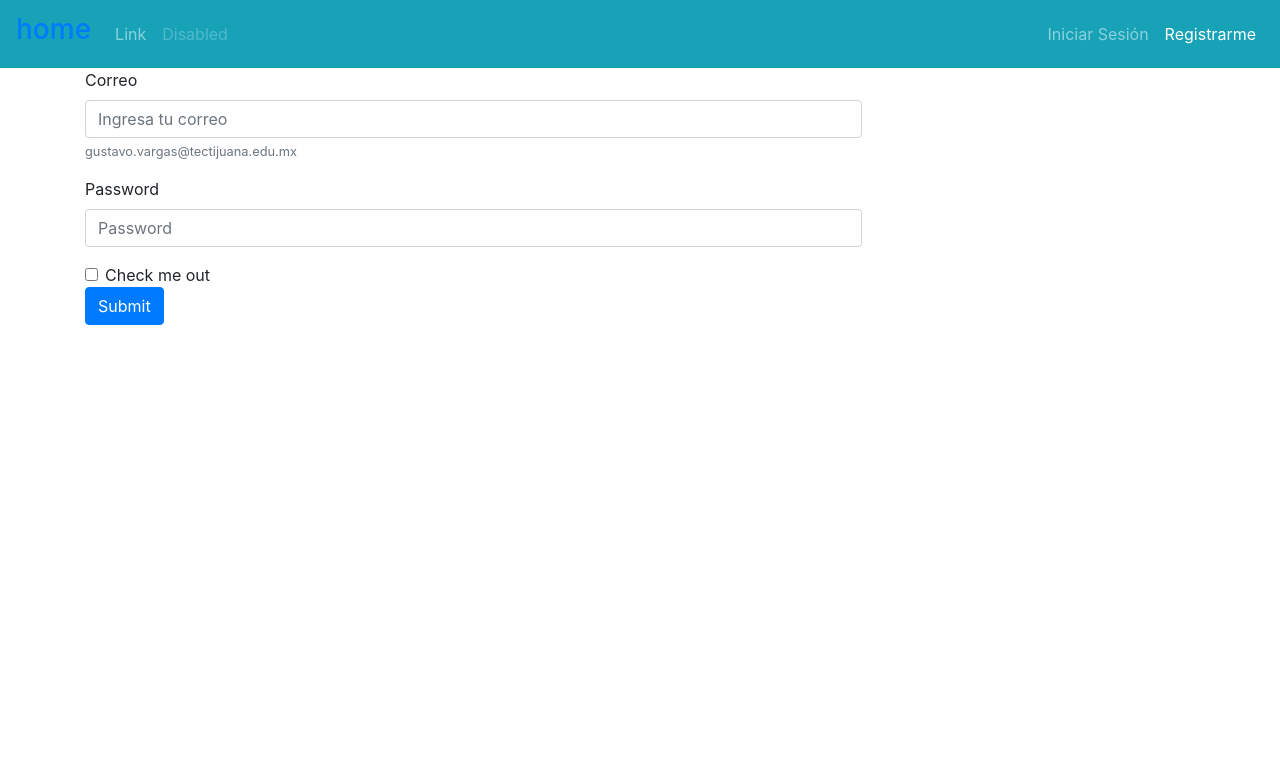
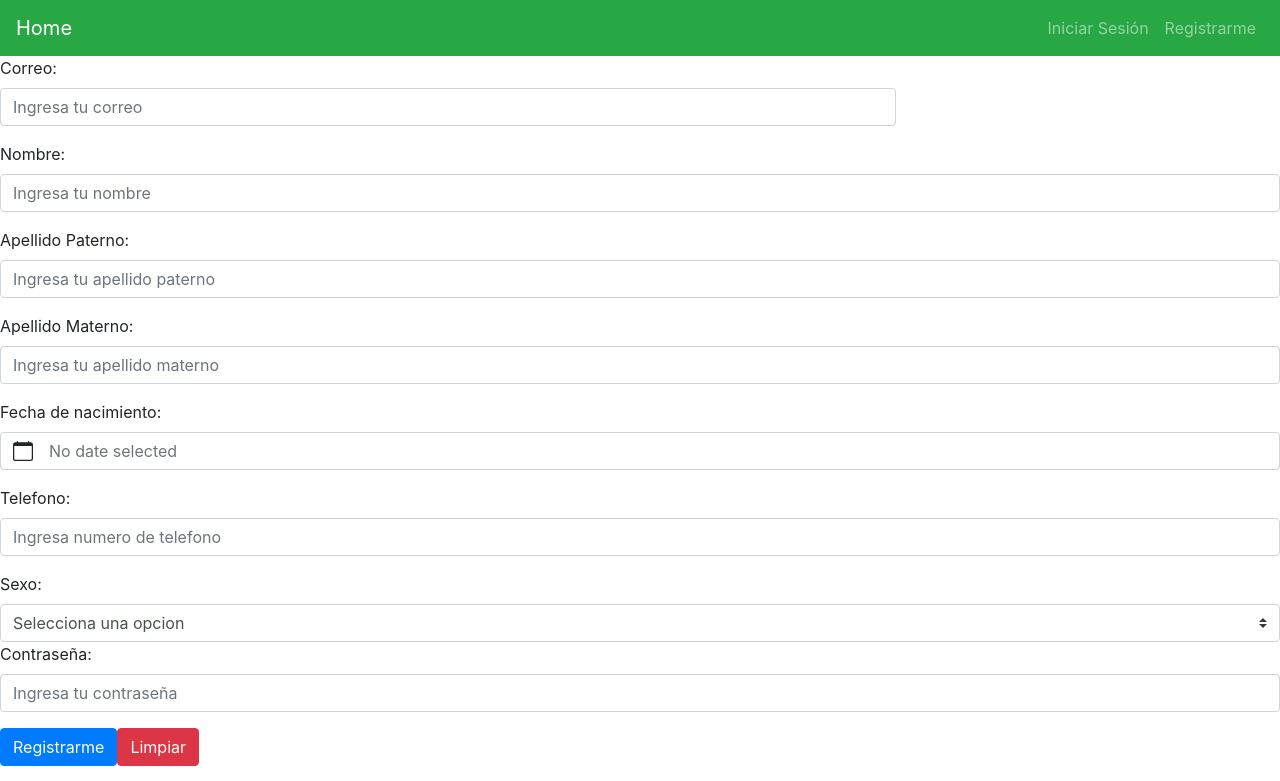
Before and after one commit to GustavoVargasLopez/DiarioInteligente, a Vue app in the folder frontend/: page /register in a window 1280 px wide. Shown: the top 781 px of the page. Built offline with nearby package versions, Linux system fonts and the light colour scheme.

Commit message:
Version 2 del proyecto

```diff
--- a/frontend/src/components/Layout/Navigation.vue
+++ b/frontend/src/components/Layout/Navigation.vue
@@ -1,29 +1,14 @@
 <template >
         <div>
-    <b-navbar toggleable="lg" type="dark" variant="info">
-        <b-navbar-brand>
-           <router-link to="/">
-            <h3 class="title is-3">home</h3>
-           </router-link>
-
-        </b-navbar-brand>
-
+    <b-navbar toggleable="md" type="dark" variant="success">
         <b-navbar-toggle target="nav-collapse"></b-navbar-toggle>
-
         <b-collapse id="nav-collapse" is-nav>
-        <b-navbar-nav>
-            <b-nav-item href="#">Link</b-nav-item>
-            <b-nav-item href="#" disabled>Disabled</b-nav-item>
-        </b-navbar-nav>
+       <b-navbar-brand href="#">Home</b-navbar-brand>
 
         <!-- Right aligned nav items -->
         <b-navbar-nav class="ml-auto">
-          <li class="nav-item">
-                <router-link  to="/login" class="nav-link"  active-class="active" exact style="cursor: pointer">Iniciar Sesión</router-link>
-            </li>
-          <li class="nav-item">
-                <router-link to="/register" class="nav-link" active-class="active" exact style="cursor: pointer">Registrarme</router-link>
-            </li>
+            <b-nav-item :to="{name: 'login'}">Iniciar Sesión</b-nav-item>
+            <b-nav-item :to="{name: 'register'}">Registrarme</b-nav-item>
         </b-navbar-nav>
         </b-collapse>
     </b-navbar>
--- a/frontend/src/views/Auth/Register.vue
+++ b/frontend/src/views/Auth/Register.vue
@@ -1,29 +1,136 @@
 <template>
-    <div class="container">
-        <div class="columns">
-            <div style="center">
-                <form action="" >
-                    <div class="form-group">
-                        <label for="exampleInputEmail1">Correo</label>
-                        <input type="email" class="form-control" style="width:70%" id="exampleInputEmail1" aria-describedby="emailHelp" placeholder="Ingresa tu correo" />
-                        <small id="emailHelp" class="form-text text-muted">gustavo.vargas@tectijuana.edu.mx</small>
-                    </div>
-                    <div class="form-group">
-                        <label for="exampleInputPassword1">Password</label>
-                        <input type="password" class="form-control" style="width:70%" id="exampleInputPassword1" placeholder="Password" />
-                    </div>
-                    <div class="form-check">
-                        <input type="checkbox" class="form-check-input" id="exampleCheck1" />
-                        <label class="form-check-label" for="exampleCheck1">Check me out</label>
-                    </div>
-                    <button type="submit" class="btn btn-primary">Submit</button>
-                </form>
-            </div>
-        </div>
-    </div>
+  <div>
+    <b-form @submit="onSubmit" @reset="onReset" v-if="show">
+      <b-form-group
+        id="input-group-1"
+        label="Correo:"
+        label-for="input-1"
+      >
+        <b-form-input
+          id="input-1"
+          v-model="form.email"
+          type="email"
+          style="width:70%"
+          required
+          placeholder="Ingresa tu correo"
+        ></b-form-input>
+      </b-form-group>
+
+      <b-form-group id="input-group-2" label="Nombre:" label-for="input-2">
+        <b-form-input
+          id="input-2"
+          v-model="form.name"
+          required
+          placeholder="Ingresa tu nombre"
+        ></b-form-input>
+      </b-form-group>
+
+      <b-form-group id="input-group-4" label="Apellido Paterno:" label-for="input-4">
+        <b-form-input
+          id="input-4"
+          v-model="form.apellidop"
+          required
+          placeholder="Ingresa tu apellido paterno"
+        ></b-form-input>
+      </b-form-group>
+
+      <b-form-group id="input-group-5" label="Apellido Materno:" label-for="input-5">
+        <b-form-input
+          id="input-5"
+          v-model="form.apellidom"
+          required
+          placeholder="Ingresa tu apellido materno"
+        ></b-form-input>
+      </b-form-group>
+
+      <b-form-group id="input-group-6" label="Fecha de nacimiento:" label-for="input-6">
+        <b-form-datepicker
+          id="input-6"
+          v-model="form.fecha"
+          required
+          class="mb-2">
+        </b-form-datepicker>
+      </b-form-group>
+
+    <b-form-group id="input-group-7" label="Telefono:" label-for="input-7">
+        <b-form-input
+          id="input-7"
+          type = ""
+          v-model="form.telefono"
+          required
+          placeholder="Ingresa numero de telefono"
+        ></b-form-input>
+      </b-form-group>
+
+
+      <b-form-group id="input-group-3" label="Sexo:" label-for="input-3">
+        <b-form-select
+          id="input-3"
+          v-model="form.sex"
+          :options="sex"
+          required
+        ></b-form-select>
+
+        <b-form-group id="input-group-8" label="Contraseña:" label-for="input-8">
+        <b-form-input
+          id="input-8"
+          type="password"
+          v-model="contraseña"
+          required
+          placeholder="Ingresa tu contraseña"
+        ></b-form-input>
+      </b-form-group>
+
+
+      </b-form-group>
+      <b-button type="submit" variant="primary">Registrarme</b-button>
+      <b-button type="reset" variant="danger">Limpiar</b-button>
+    </b-form>
+    <b-card class="mt-3" header="Form Data Result">
+      <pre class="m-0">{{ form }}</pre>
+    </b-card>
+  </div>
 </template>
+
 <script>
-    export default {
-        name: "Register",
-    };
+  export default {
+    data() {
+      return {
+        form: {
+          email: '',
+          name: '',
+          sex: null,
+          apellidop: '',
+          apellidom : '',
+          fecha : '',
+          telefono :'',
+
+        },
+        sex: [{ text: 'Selecciona una opcion', value: null }, 'F', 'M', ],
+        show: true
+      }
+    },
+    methods: {
+      onSubmit(evt) {
+        evt.preventDefault()
+        alert(JSON.stringify(this.form))
+      },
+      onReset(evt) {
+        evt.preventDefault()
+        // Reset our form values
+        this.form.email = ''
+        this.form.name = ''
+        this.form.sex = null
+        this.form.apellidop = ''
+        this.form.apellidom = ''
+        this.form.fecha = ''
+        this.form.telefono = ''
+        // Trick to reset/clear native browser form validation state
+        this.show = false
+        this.$nextTick(() => {
+          this.show = true
+        })
+      }
+    }
+  }
 </script>
```
